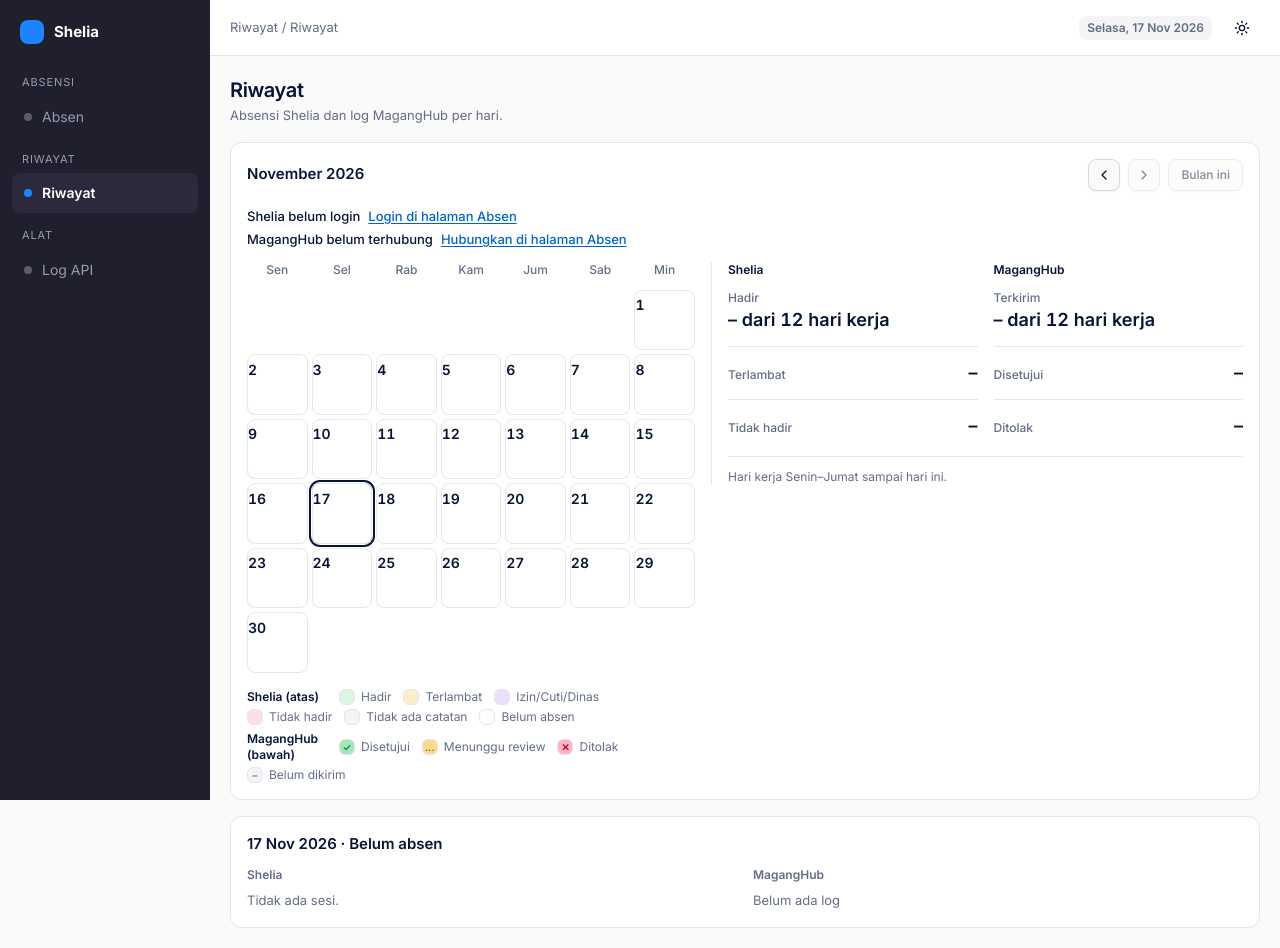
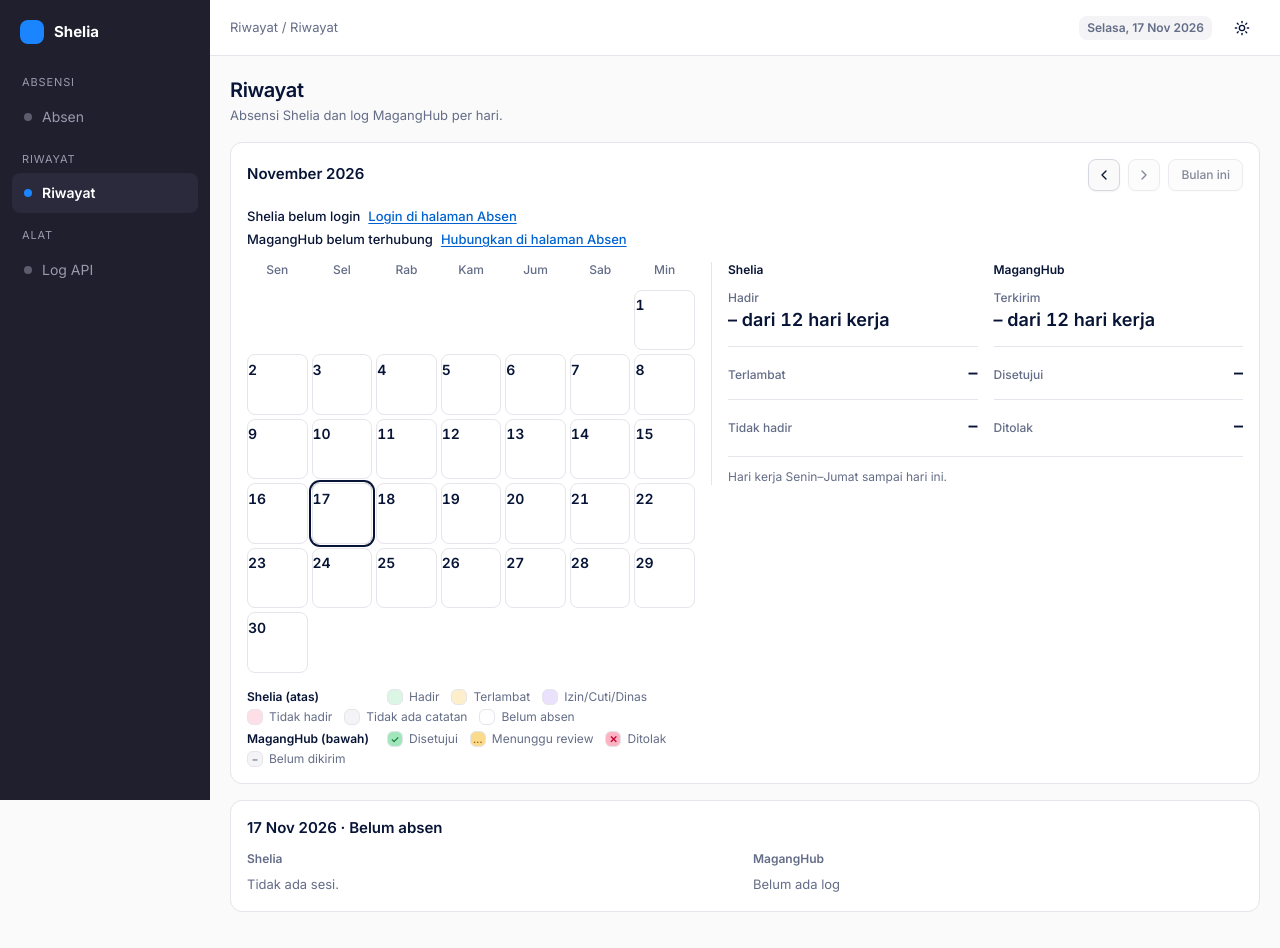
Before and after one commit to kinka1/shelia, a React (Vite) app in the folder web-app/: page /riwayat in a window 1280 px wide. Built offline with nearby package versions, Linux system fonts and the light colour scheme.

Commit message:
style: Riwayat legend labels on one line

```diff
--- a/web-app/src/pages/Riwayat.tsx
+++ b/web-app/src/pages/Riwayat.tsx
@@ -146,7 +146,7 @@ export default function Riwayat() {
               </ul>
               <div className="space-y-1.5 pt-1 text-xs text-muted-foreground">
                 <ul aria-label="Keterangan Shelia" className="flex flex-wrap items-center gap-x-3 gap-y-1">
-                  <li className="w-20 font-semibold text-foreground">Shelia (atas)</li>
+                  <li className="w-32 shrink-0 whitespace-nowrap font-semibold text-foreground">Shelia (atas)</li>
                   {[...SHELIA_LEGEND, ...SHELIA_IF_SHOWN.filter((b) => days.some((d) => d.bucket === b)).map((b) => [b, BUCKET[b].label] as [Bucket, string])].map(([b, label]) => (
                     <li key={b} className="flex items-center gap-1.5">
                       <span aria-hidden className={cn('size-4 rounded-sm border border-border', TOP[b])} />{label}
@@ -154,7 +154,7 @@ export default function Riwayat() {
                   ))}
                 </ul>
                 <ul aria-label="Keterangan MagangHub" className="flex flex-wrap items-center gap-x-3 gap-y-1">
-                  <li className="w-20 font-semibold text-foreground">MagangHub (bawah)</li>
+                  <li className="w-32 shrink-0 whitespace-nowrap font-semibold text-foreground">MagangHub (bawah)</li>
                   {MH_LEGEND.map((b) => (
                     <li key={b} className="flex items-center gap-1.5">
                       <span aria-hidden className={cn('flex size-4 items-center justify-center rounded-sm border border-border text-[10px] font-semibold', BOTTOM[b][0])}>{BOTTOM[b][1]}</span>{MH_BUCKET[b]}
```
